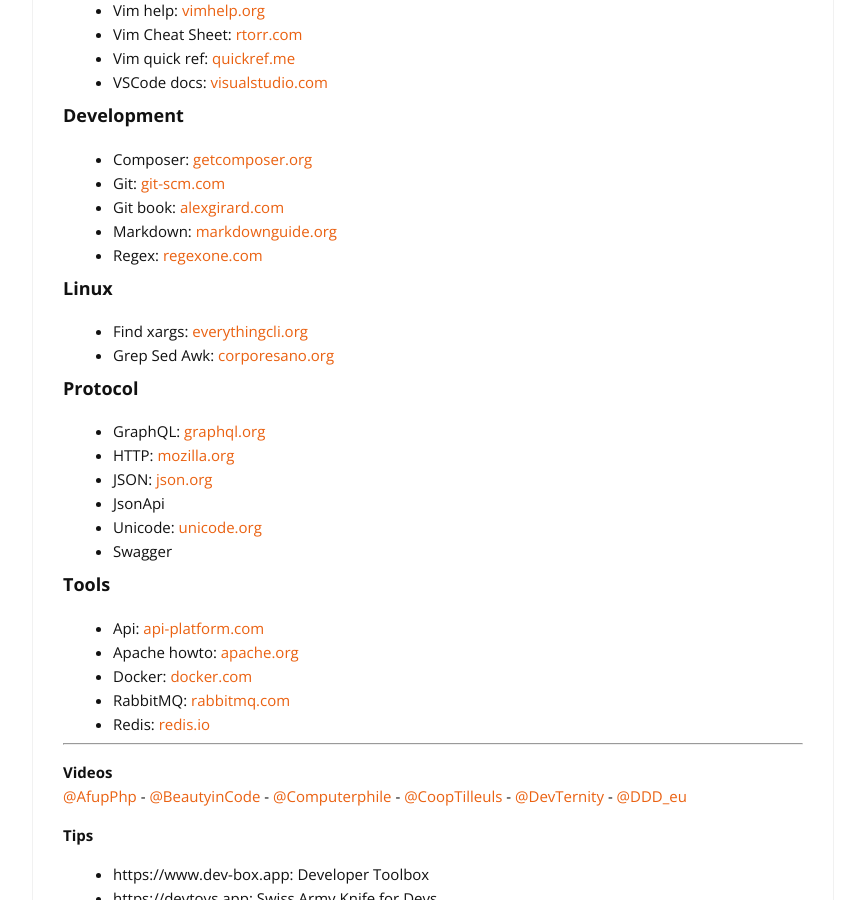
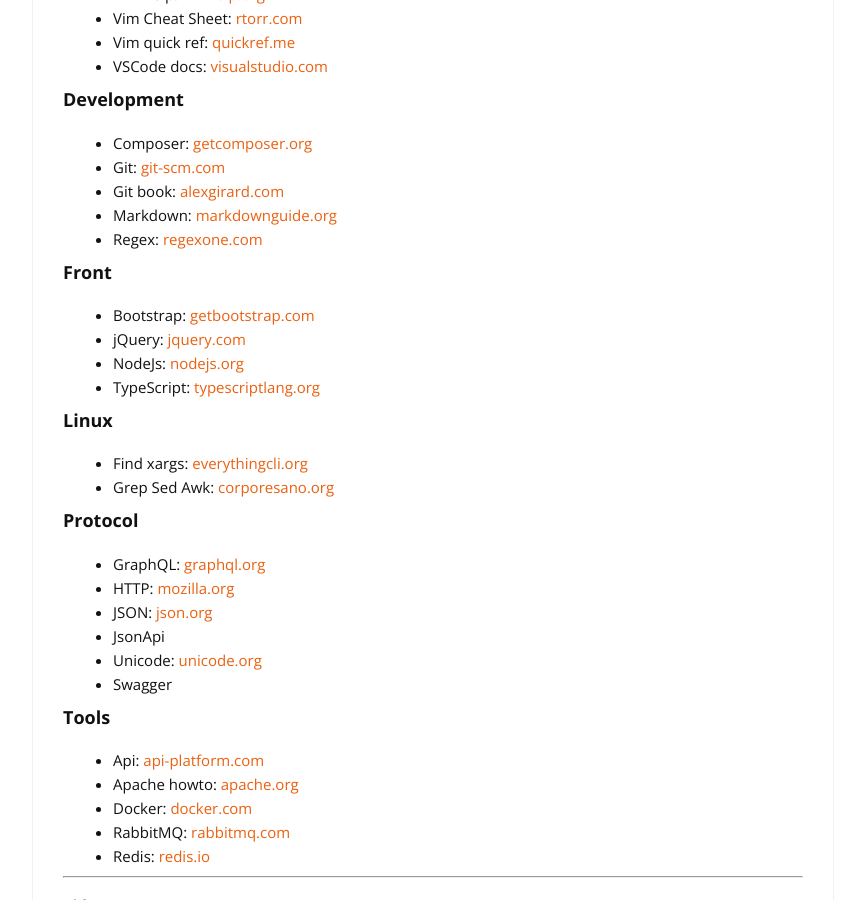
Before and after one commit to cylmat/cylmat.github.io, a Jekyll site: the page built from _pages/USEFUL.md, in a window 1280 px wide and 900 px high, scrolled down 1629 px. Shown: the whole window, without its empty margins (207-1072 px from the left). Built offline with Jekyll 4.4.1, drawn with Linux system fonts in a browser that asks for light colours; nearby versions of some CDN libraries.

Commit message:
Update USEFUL.md

```diff
--- a/_pages/USEFUL.md
+++ b/_pages/USEFUL.md
@@ -29,7 +29,6 @@
 
 |[Code.golf](https://code.golf)|[Root-me.org](https://www.root-me.org)|
 |[Vimgolf.com](https://www.vimgolf.com)||
-
 |[DSA Programiz.com](https://www.programiz.com/dsa)|[Freecodecamp.org](https://www.freecodecamp.org/learn)|
 |[Hackerrank.com](https://www.hackerrank.com)|[Leetcode.com](https://leetcode.com/explore)|
 
@@ -66,6 +65,12 @@
 + Git book: [alexgirard.com](https://alexgirard.com/git-book)
 + Markdown: [markdownguide.org](https://www.markdownguide.org/cheat-sheet)
 + Regex: [regexone.com](https://regexone.com)
+
+### Front
+- Bootstrap: [getbootstrap.com](https://getbootstrap.com)
+- jQuery: [jquery.com](https://blog.jquery.com)
+- NodeJs: [nodejs.org](https://nodejs.org/en/docs)
+- TypeScript: [typescriptlang.org](https://www.typescriptlang.org/docs)
 
 ### Linux
 - Find xargs: [everythingcli.org](https://www.everythingcli.org/find-exec-vs-find-xargs)
```
